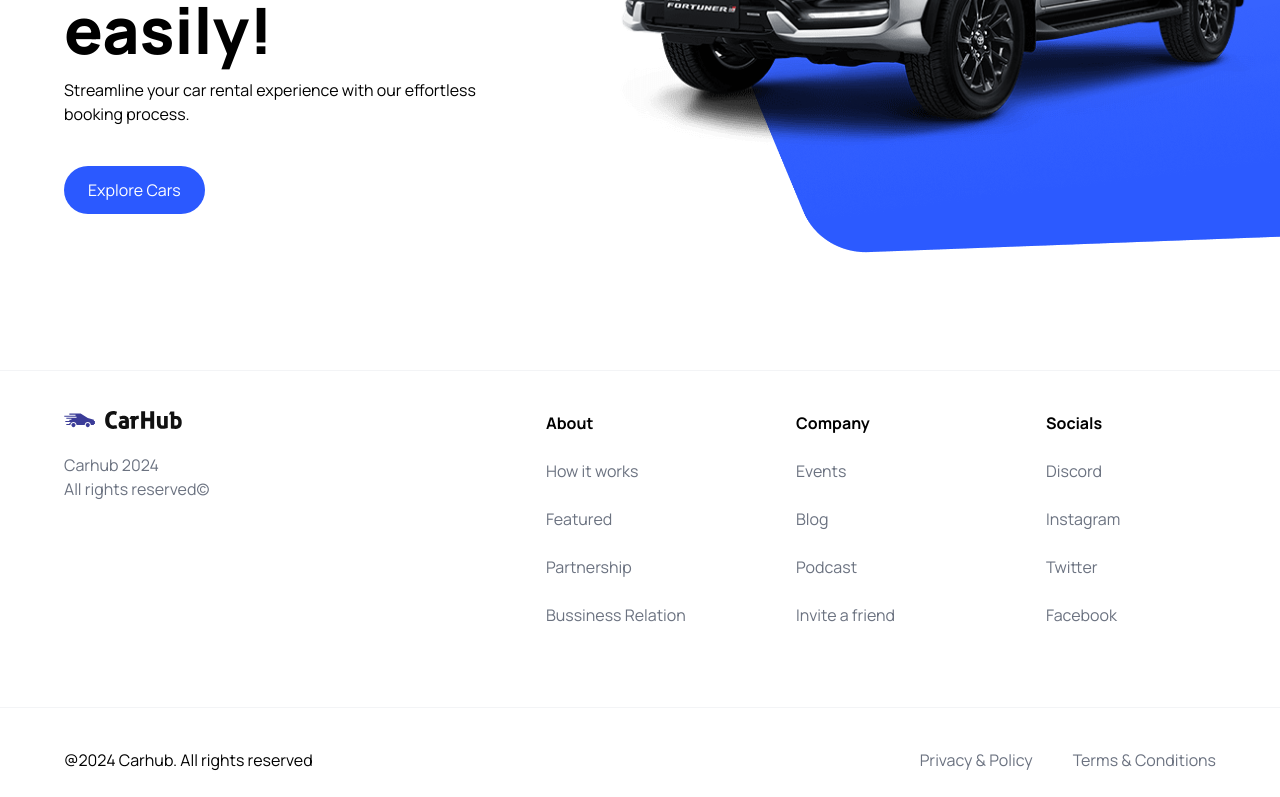
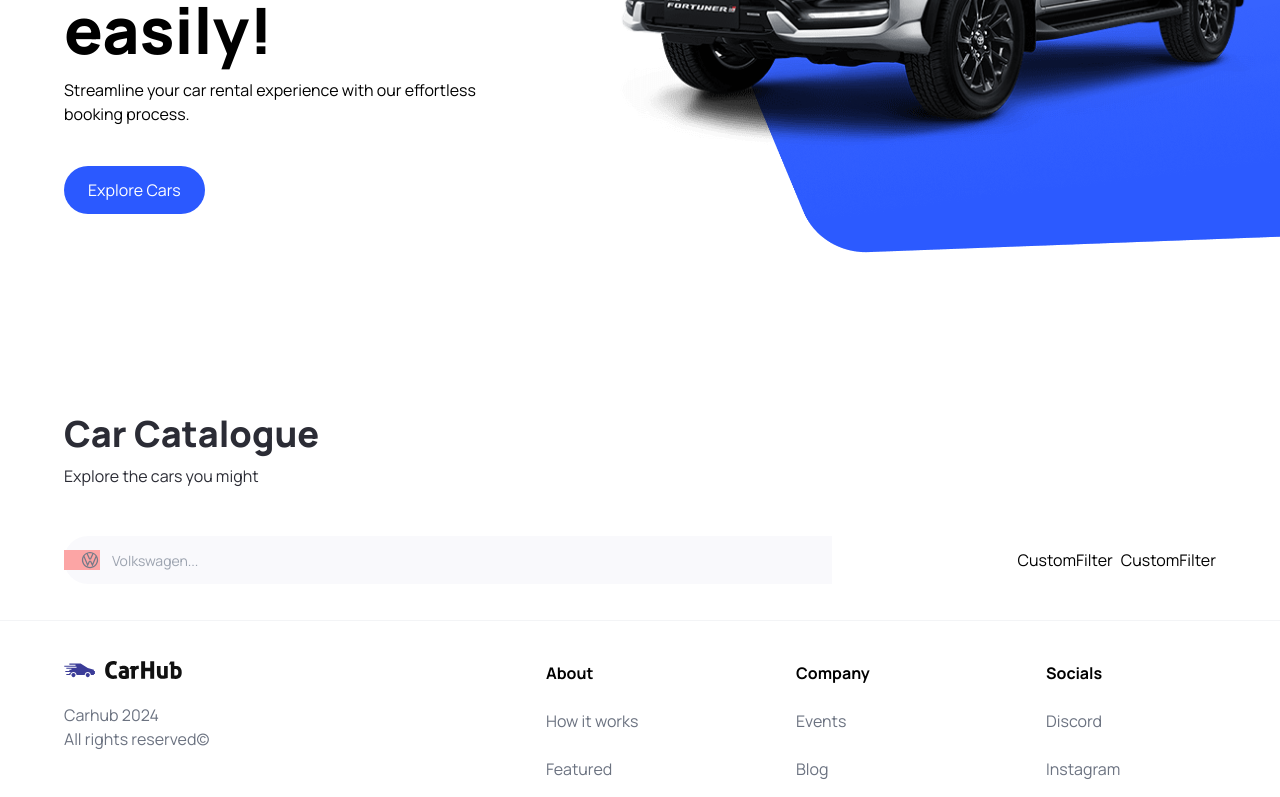
Before and after one commit to FRamadianto/CarHub, a Next.js app: page / in a window 1280 px wide. Shown: the part 450-1247 px from the top of the page. Built offline with nearby package versions, Linux system fonts and the light colour scheme.

Commit message:
impelement search functionallity

```diff
--- a/app/page.tsx
+++ b/app/page.tsx
@@ -1,9 +1,22 @@
 import Image from "next/image";
-import { Hero } from "@/components";
+import { CustomFilter, Hero, SearchBar } from "@/components";
 export default function Home() {
   return (
     <main className="overflow-hidden">
       <Hero />
+      <div className="mt-12 padding-x padding-y max-width" id="discover">
+        <div className="home__text-container">
+          <h1 className="text-4xl font-extrabold">Car Catalogue</h1>
+          <p>Explore the cars you might</p>
+        </div>
+        <div className="home__filters">
+          <SearchBar />
+          <div className="home__filter-container">
+            <CustomFilter title="fuel" />
+            <CustomFilter title="year" />
+          </div>
+        </div>
+      </div>
     </main>
   );
 }
--- /dev/null
+++ b/components/CustomFilter.tsx
@@ -0,0 +1,7 @@
+import React from "react";
+
+const CustomFilter = () => {
+  return <div>CustomFilter</div>;
+};
+
+export default CustomFilter;
--- /dev/null
+++ b/components/SearchBar.tsx
@@ -0,0 +1,20 @@
+"use client";
+import React, { useState } from "react";
+import { SearchManufacture } from ".";
+
+const SearchBar = () => {
+  const [manufacture, setManufacture] = useState("");
+  const handleSearch = () => {};
+  return (
+    <form className="searchbar" onSubmit={handleSearch}>
+      <div className="searchbar__item">
+        <SearchManufacture
+          manufacture={manufacture}
+          setManufacture={setManufacture}
+        />
+      </div>
+    </form>
+  );
+};
+
+export default SearchBar;
--- /dev/null
+++ b/components/SearchManufacture.tsx
@@ -0,0 +1,99 @@
+"use client";
+import React, { useState, Fragment } from "react";
+import { SearchManufacturerProps } from "@/types";
+import { Combobox, Transition } from "@headlessui/react";
+import { manufacturers } from "@/constants";
+import Image from "next/image";
+
+const SearchManufacture = ({
+  manufacture,
+  setManufacture,
+}: SearchManufacturerProps) => {
+  const [query, setQuery] = useState("");
+
+  const filteredManufacturers =
+    query === ""
+      ? manufacturers
+      : manufacturers.filter((item) =>
+          item
+            .toLowerCase()
+            .replace(/\s+/g, "")
+            .includes(query.toLowerCase().replace(/\s+/g, ""))
+        );
+
+  return (
+    <div className="search-manufacturer">
+      <Combobox value={manufacture} onChange={setManufacture}>
+        <div className="relative w-full">
+          {/* Button for the combobox. Click on the icon to see the complete dropdown */}
+          <Combobox.Button className="absolute top-[14px] bg-red-300">
+            <Image
+              src="/car-logo.svg"
+              width={20}
+              height={20}
+              className="ml-4"
+              alt="car logo"
+            />
+          </Combobox.Button>
+
+          {/* Input field for searching */}
+          <Combobox.Input
+            className="search-manufacturer__input"
+            displayValue={(manufacture: string) => manufacture}
+            onChange={(event) => setQuery(event.target.value)} // Update the search query when the input changes
+            placeholder="Volkswagen..."
+          />
+
+          {/* Transition for displaying the options */}
+          <Transition
+            as={Fragment} // group multiple elements without introducing an additional DOM node i.e., <></>
+            leave="transition ease-in duration-100"
+            leaveFrom="opacity-100"
+            leaveTo="opacity-0"
+            afterLeave={() => setQuery("")} // Reset the search query after the transition completes
+          >
+            <Combobox.Options
+              className="absolute mt-1 max-h-60 w-full overflow-auto rounded-md bg-white py-1 text-base shadow-lg ring-1 ring-black ring-opacity-5 focus:outline-none sm:text-sm"
+              static
+            >
+              {filteredManufacturers.map((item) => (
+                <Combobox.Option
+                  key={item}
+                  className={({ active }) =>
+                    `relative search-manufacturer__option ${
+                      active ? "bg-primary-blue text-white" : "text-gray-900"
+                    }`
+                  }
+                  value={item}
+                >
+                  {({ selected, active }) => (
+                    <>
+                      <span
+                        className={`block truncate ${
+                          selected ? "font-medium" : "font-normal"
+                        }`}
+                      >
+                        {item}
+                      </span>
+
+                      {/* Show an active blue background color if the option is selected */}
+                      {selected ? (
+                        <span
+                          className={`absolute inset-y-0 left-0 flex items-center pl-3 ${
+                            active ? "text-white" : "text-pribg-primary-purple"
+                          }`}
+                        ></span>
+                      ) : null}
+                    </>
+                  )}
+                </Combobox.Option>
+              ))}
+            </Combobox.Options>
+          </Transition>
+        </div>
+      </Combobox>
+    </div>
+  );
+};
+
+export default SearchManufacture;
--- a/components/index.ts
+++ b/components/index.ts
@@ -2,5 +2,16 @@
 import CustomButton from "./CustomButton";
 import Navbar from "./Navbar";
 import Footer from "./Footer";
+import CustomFilter from "./CustomFilter";
+import SearchBar from "./SearchBar";
+import SearchManufacture from "./SearchManufacture";
 
-export { Hero, CustomButton, Navbar, Footer };
+export {
+  Hero,
+  CustomButton,
+  Navbar,
+  Footer,
+  CustomFilter,
+  SearchBar,
+  SearchManufacture,
+};
--- a/types/index.ts
+++ b/types/index.ts
@@ -6,3 +6,8 @@
   handleClick?: MouseEventHandler<HTMLButtonElement>;
   btnType?: "button" | "submit";
 }
+
+export interface SearchManufacturerProps {
+  manufacture: string;
+  setManufacture: (manufacturer: string) => void;
+}
```
Also changed, not shown: package.json (+5 -4 lines), 1 other file (tests, documents, lock files or other folders).
